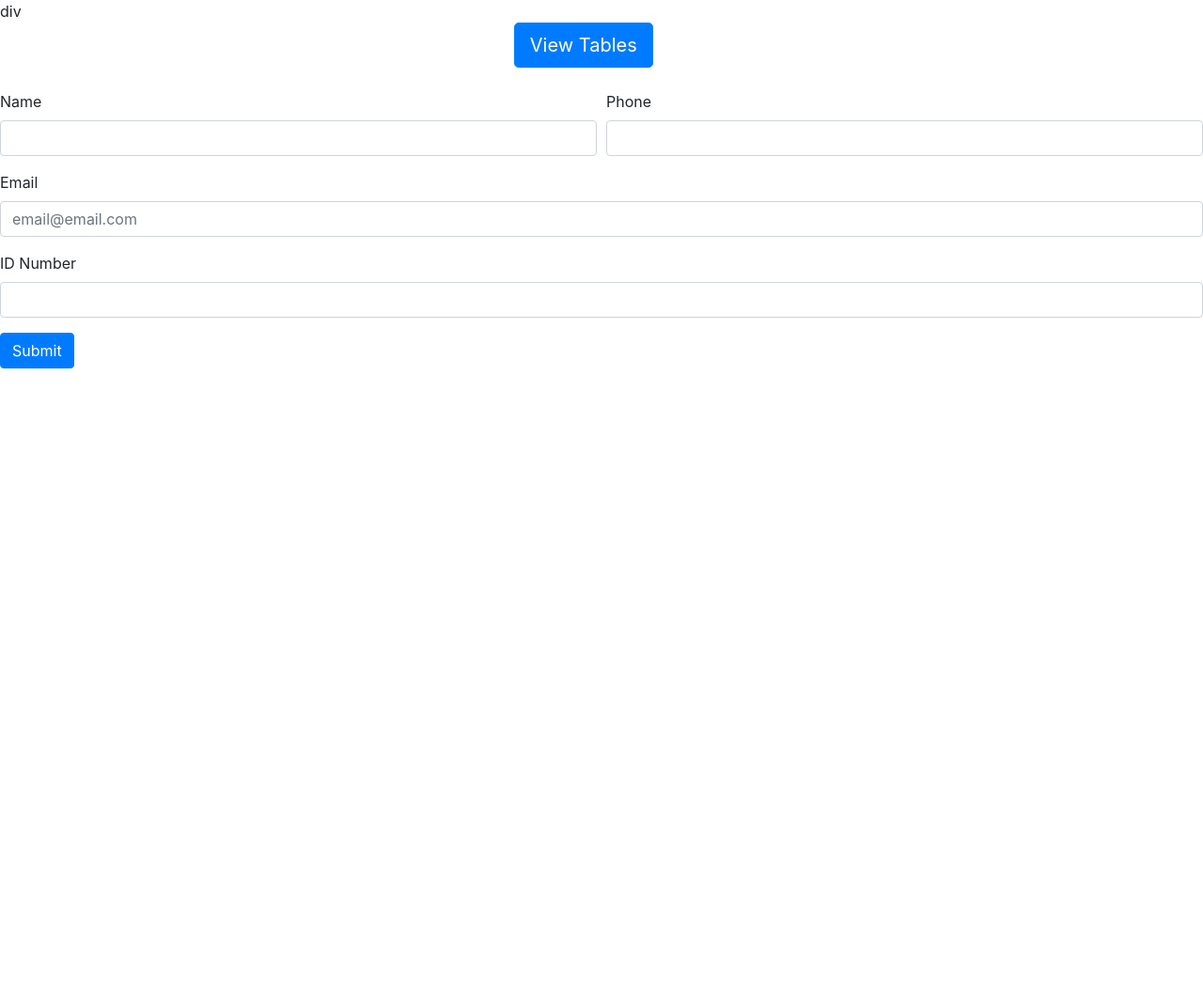
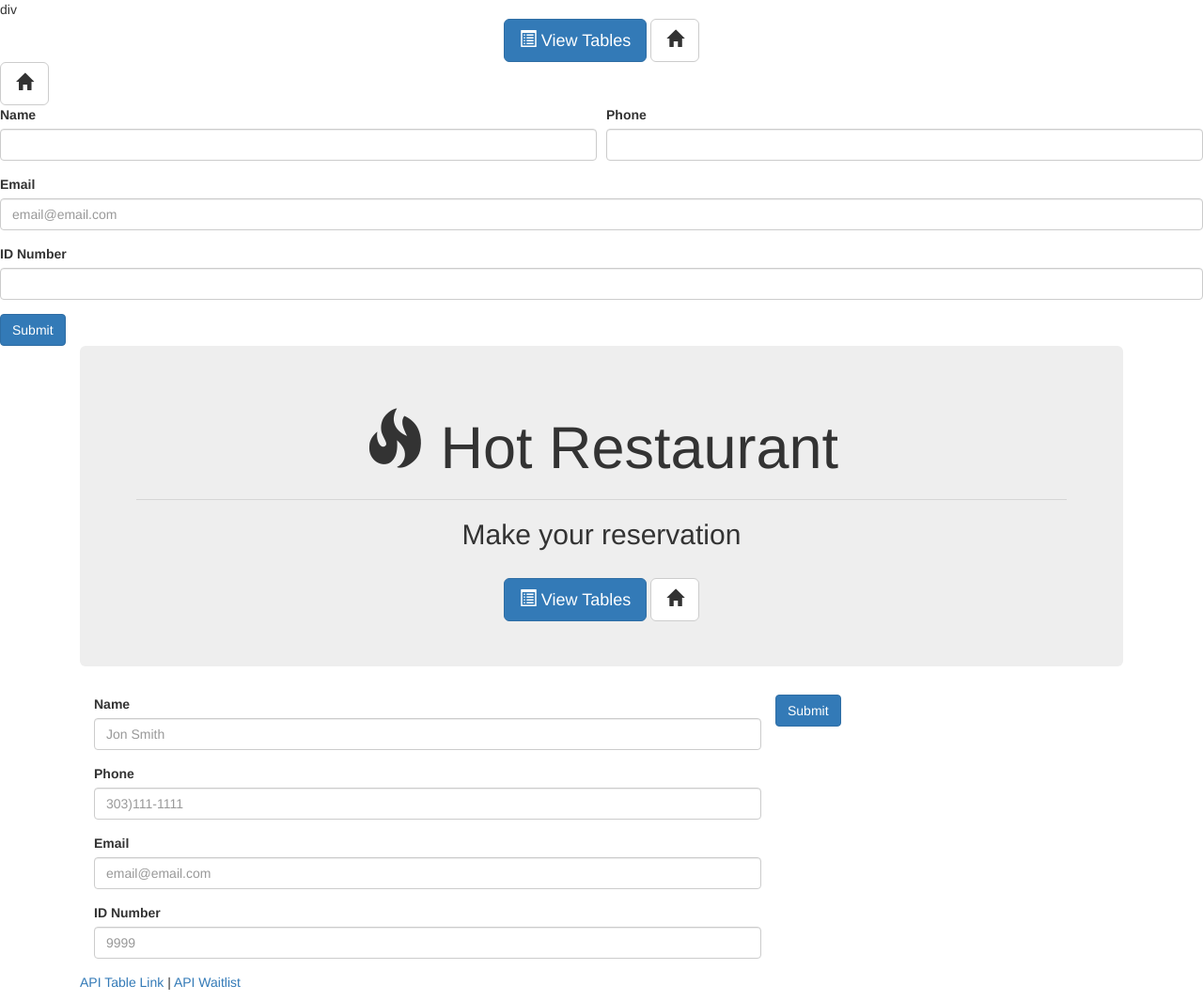
Before and after one commit to CodeGuy5280/ExpressRestaurantApp, a website: page reservation.html in a window 1280 px wide. Shown: the whole page at 94% size. Before the commit the page ends 800 px from the top, so only its background shows below. Drawn offline with nearby package versions, Linux system fonts and the light colour scheme.

Commit message:
Reservation html.

```diff
--- a/reservation.html
+++ b/reservation.html
@@ -40,4 +40,69 @@
       </form>
 
 </body>
+</html><!-- needs a user input form that will gather information -->
+<!-- needs a user input form that will gather information -->
+<!DOCTYPE html>
+<html lang="en">
+    <head>
+        <meta charset="UTF-8">
+        <title>Reservation Page</title>
+
+        <link rel="stylesheet" href="https://maxcdn.bootstrapcdn.com/bootstrap/3.3.6/css/bootstrap.min.css" integrity="sha384-1q8mTJOASx8j1Au+a5WDVnPi2lkFfwwEAa8hDDdjZlpLegxhjVME1fgjWPGmkzs7" crossorigin="anonymous">
+        <script src="https://code.jquery.com/jquery.js"></script>
+        <script src="https://maxcdn.bootstrapcdn.com/bootstrap/3.3.6/js/bootstrap.min.js" integrity="sha384-0mSbJDEHialfmuBBQP6A4Qrprq5OVfW37PRR3j5ELqxss1yVqOtnepnHVP9aJ7xS" crossorigin="anonymous"></script>
+
+    </head>
+
+
+<!--Jumbotron w/ Buttons & Icons-->
+<body>
+    <div class="container">
+    <div class="jumbotron">
+    <h1 class="text-center"><span class="glyphicon glyphicon-fire"></span> Hot Restaurant</h1>
+    <hr>
+    <h2 class="text-center">Make your reservation</h2>
+    <br>
+
+    <div class="text-center">
+        <a href="/tables.html"><button type="button" class="btn btn-lg btn-primary"><span class="glyphicon glyphicon-list-alt"></span> View Tables</button></a>
+        <a href="/"><button type="button" class="btn btn-lg btn-default"><span class="glyphicon glyphicon-home"></span></button></a>
+    </div>
+    </div>
+
+    <!--Form-->
+    <form>
+        <div class="form-group">
+      <div class="form-group col-md-8">
+        <label for="inputName">Name</label>
+        <input type="name" class="form-control" id="inputName" placeholder="Jon Smith">
+      </div>
+      <div class="form-group col-md-8">
+        <label for="inputPhone">Phone</label>
+        <input type="phone" class="form-control" id="inputPhone" placeholder="303)111-1111">
+      </div>
+        </div>
+        <div class="form-group col-md-8">
+      <label for="inputEmail">Email</label>
+      <input type="text" class="form-control" id="inputEmail" placeholder="email@email.com">
+        </div>
+        <div class="form-group col-md-8">
+      <label for="inputID">ID Number</label>
+      <input type="text" class="form-control" id="inputID" placeholder="9999">
+        </div>
+        <button type="submit" class="btn btn-primary submit">Submit</button>
+    </form>
+    </div>
+
+<!--Footer containing javascript-->
+    <footer class ="footer">
+        <div class="container">
+            <p>
+                <a href="/api/tables">API Table Link</a>
+                |
+                <a href="/api/waitlist">API Waitlist</a>
+            </p>
+        </div>
+    </footer>
+</body>
 </html>
```
